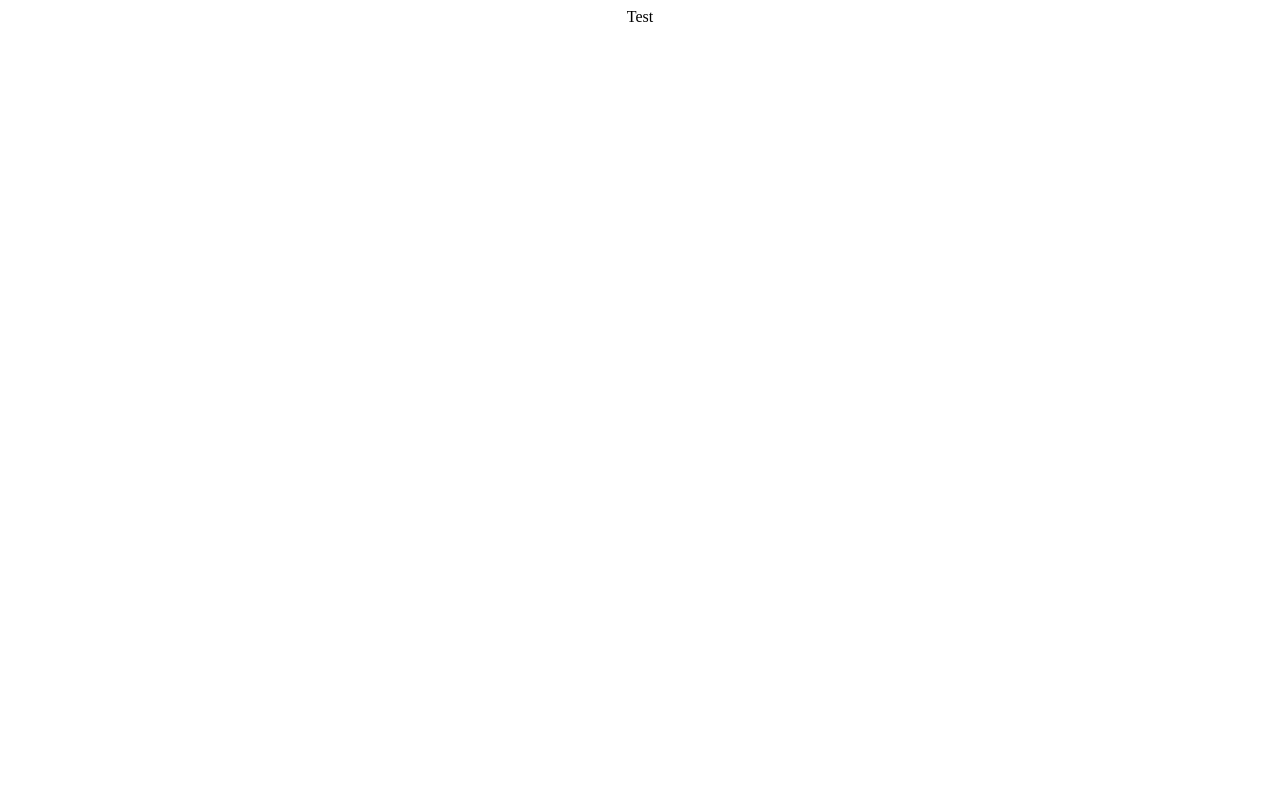
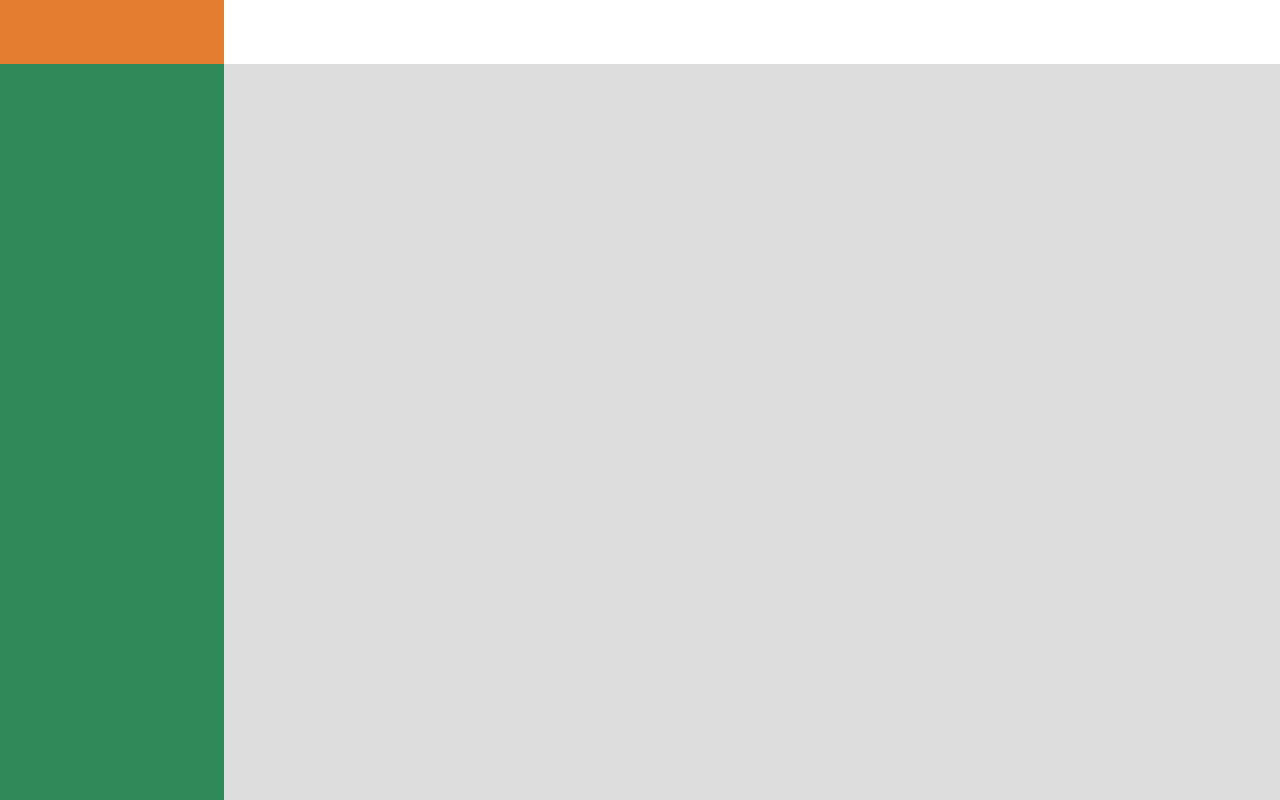
Before and after one commit to brunodedeyne/InvoiceManager, a React (Create React App) app in the folder invoicemanager/: page / in a window 1280 px wide. Built offline with nearby package versions, Linux system fonts and the light colour scheme.

Commit message:
Menu & Logo plaats toegevoegd

```diff
--- a/invoicemanager/src/App.css
+++ b/invoicemanager/src/App.css
@@ -1,28 +1,8 @@
-.App {
-  text-align: center;
+html {
+  background-color: #dcdcdc ;
 }
 
-.App-logo {
-  animation: App-logo-spin infinite 20s linear;
-  height: 80px;
+* {
+  margin: 0;
+  padding: 0;
 }
-
-.App-header {
-  background-color: #222;
-  height: 150px;
-  padding: 20px;
-  color: white;
-}
-
-.App-title {
-  font-size: 1.5em;
-}
-
-.App-intro {
-  font-size: large;
-}
-
-@keyframes App-logo-spin {
-  from { transform: rotate(0deg); }
-  to { transform: rotate(360deg); }
-}
--- a/invoicemanager/src/App.js
+++ b/invoicemanager/src/App.js
@@ -1,13 +1,18 @@
 import React, { Component } from 'react';
-import logo from './logo.svg';
+import Header from './Components/HeaderComponent/Header';
+import Menu from './Components/MenuComponent/Menu';
+
+
+//Import CSS
+import './assets/css/styles.min.css';
 import './App.css';
-import './assets/css/styles.min.css';
 
 class App extends Component {
   render() {
     return (
       <div className="App">
-        Test
+        <Header />
+        <Menu />
       </div>
     );
   }
--- /dev/null
+++ b/invoicemanager/src/Components/HeaderComponent/Header.css
@@ -0,0 +1,4 @@
+header {
+    background-color: white;
+    height:  4rem;
+}
--- a/invoicemanager/src/Components/HeaderComponent/Header.js
+++ b/invoicemanager/src/Components/HeaderComponent/Header.js
@@ -1,11 +1,12 @@
 import React, { Component } from 'react';
+
+//Import CSS
+import './Header.css';
 
 class Header extends Component {
   render() {
     return (
-      <div className="App">
-        Test
-      </div>
+        <header></header>
     );
   }
 }
--- /dev/null
+++ b/invoicemanager/src/Components/MenuComponent/Menu.css
@@ -0,0 +1,12 @@
+section.sidebar {
+    width: 14rem;
+    position: absolute;
+    top: 0;
+    bottom: 0;
+    background-color:#2E8B57;
+}
+
+section.logo {
+    background-color:#E57E31;
+    height: 4rem;
+}
--- a/invoicemanager/src/Components/MenuComponent/Menu.js
+++ b/invoicemanager/src/Components/MenuComponent/Menu.js
@@ -0,0 +1,20 @@
+import React, { Component } from 'react';
+
+//Import CSS
+import './Menu.css';
+
+class Menu extends Component {
+  render() {
+    return (
+        <div>
+            <section class="sidebar">
+                <section class="logo">
+
+                </section>
+            </section>
+        </div>
+    );
+  }
+}
+
+export default Menu;
```
Also changed, not shown: 1 other file (tests, documents, lock files or other folders).
